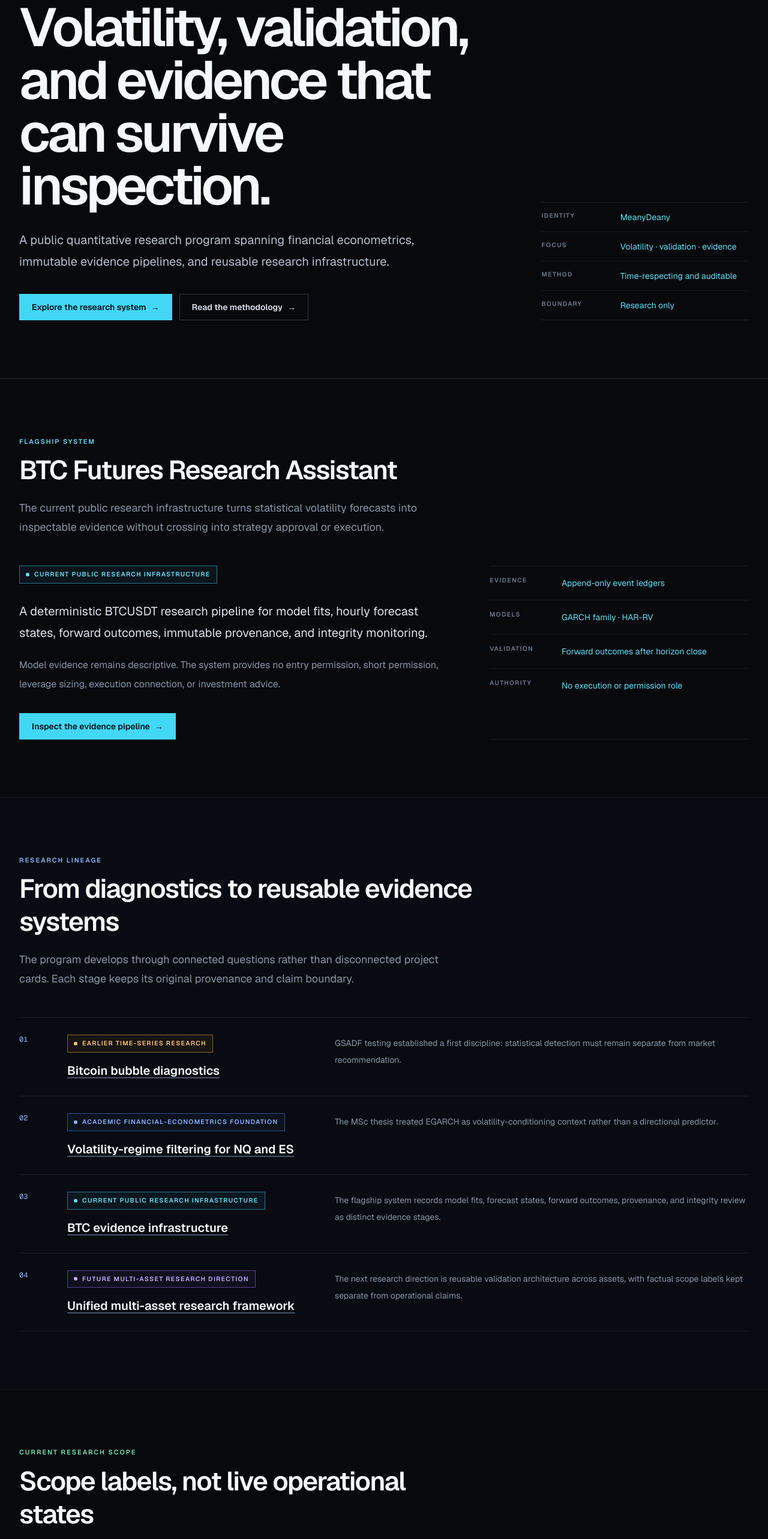
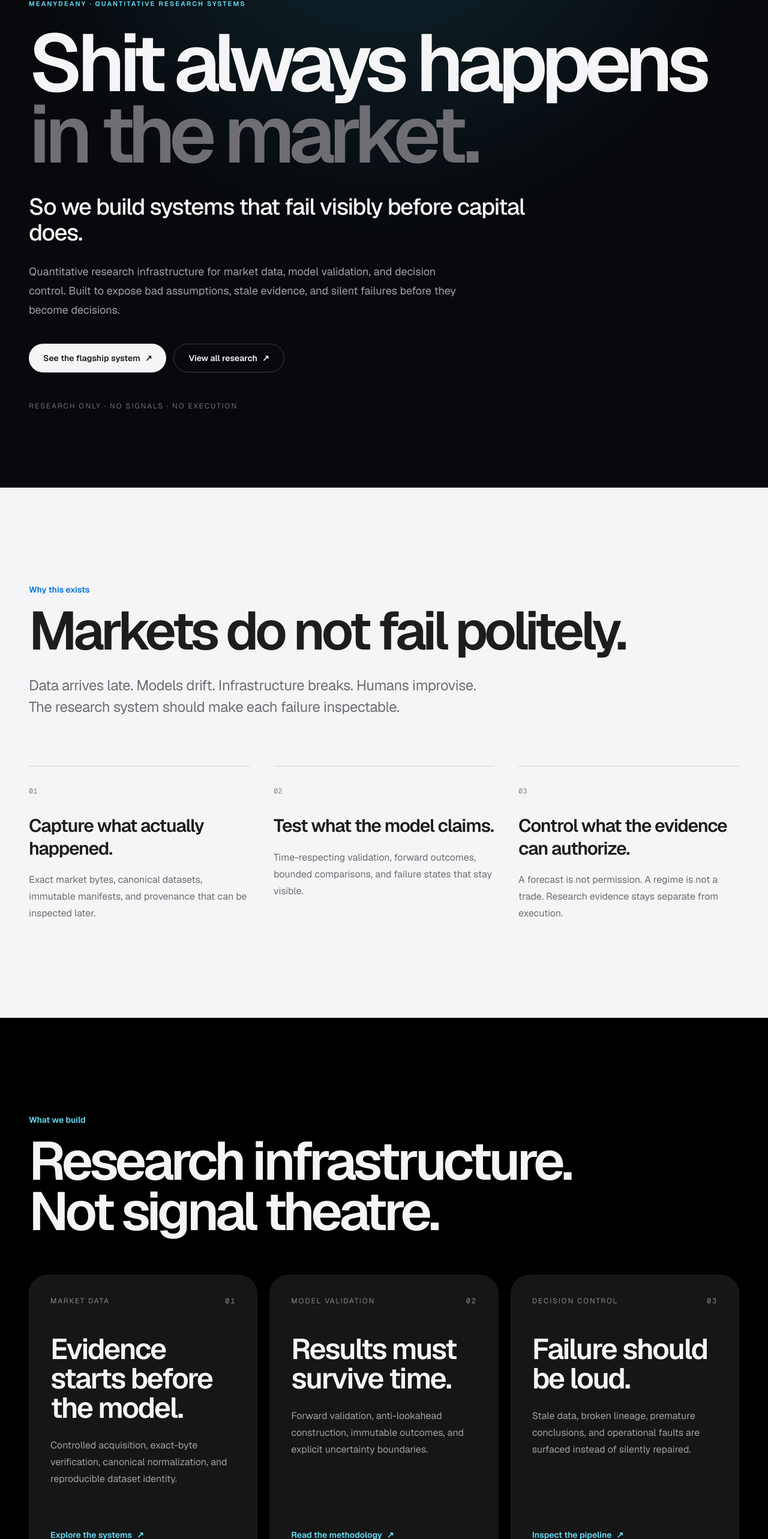
Before and after one commit to MeanyDeany/woosub-shin, a Next.js app: page / in a window 1280 px wide. Shown: the part 205-2771 px from the top of the page at 60% size. Built offline with nearby package versions, Linux system fonts and the light colour scheme.

Commit message:
Redesign homepage around a bold minimal research statement

```diff
--- a/app/page.tsx
+++ b/app/page.tsx
@@ -1,276 +1,252 @@
 import type { Metadata } from "next";
 import Link from "next/link";
-import {
-  CtaLink,
-  EditorialSection,
-  PageHero,
-  ResearchTag,
-  StatusLabel,
-} from "@/components/editorial";
 import { PageShell } from "@/components/site-shell";
 
 export const metadata: Metadata = {
-  title: "Research Program",
+  title: "Quantitative Research Systems",
   description:
-    "MeanyDeany is a public quantitative research program spanning financial econometrics, immutable evidence pipelines, and reusable research infrastructure.",
+    "MeanyDeany builds quantitative research infrastructure for market data, model validation, and decision control.",
 };
 
-const lineage = [
+const pillars = [
   {
-    accent: "amber" as const,
-    index: "01",
-    href: "/projects/bitcoin-bubble-gsadf",
-    label: "Earlier time-series research",
-    title: "Bitcoin bubble diagnostics",
-    detail: "GSADF testing established a first discipline: statistical detection must remain separate from market recommendation.",
+    number: "01",
+    title: "Capture what actually happened.",
+    detail:
+      "Exact market bytes, canonical datasets, immutable manifests, and provenance that can be inspected later.",
   },
   {
-    accent: "blue" as const,
-    index: "02",
-    href: "/projects/volatility-regime-filtering",
-    label: "Academic financial-econometrics foundation",
-    title: "Volatility-regime filtering for NQ and ES",
-    detail: "The MSc thesis treated EGARCH as volatility-conditioning context rather than a directional predictor.",
+    number: "02",
+    title: "Test what the model claims.",
+    detail:
+      "Time-respecting validation, forward outcomes, bounded comparisons, and failure states that stay visible.",
   },
   {
-    accent: "cyan" as const,
-    index: "03",
-    href: "/projects/btc-futures-research",
-    label: "Current public research infrastructure",
-    title: "BTC evidence infrastructure",
-    detail: "The flagship system records model fits, forecast states, forward outcomes, provenance, and integrity review as distinct evidence stages.",
-  },
-  {
-    accent: "violet" as const,
-    index: "04",
-    href: "/projects",
-    label: "Future multi-asset research direction",
-    title: "Unified multi-asset research framework",
-    detail: "The next research direction is reusable validation architecture across assets, with factual scope labels kept separate from operational claims.",
+    number: "03",
+    title: "Control what the evidence can authorize.",
+    detail:
+      "A forecast is not permission. A regime is not a trade. Research evidence stays separate from execution.",
   },
 ] as const;
 
-const scope = [
-  ["BTCUSDT", "Current research infrastructure", "cyan"],
-  ["NQ / ES", "Academic foundation", "blue"],
-  ["SPY / QQQ", "Controlled data-trial scope", "emerald"],
-  ["Gold", "Planned commodity research", "violet"],
+const systems = [
+  {
+    label: "Market data",
+    title: "Evidence starts before the model.",
+    detail:
+      "Controlled acquisition, exact-byte verification, canonical normalization, and reproducible dataset identity.",
+    href: "/projects",
+    link: "Explore the systems",
+  },
+  {
+    label: "Model validation",
+    title: "Results must survive time.",
+    detail:
+      "Forward validation, anti-lookahead construction, immutable outcomes, and explicit uncertainty boundaries.",
+    href: "/research",
+    link: "Read the methodology",
+  },
+  {
+    label: "Decision control",
+    title: "Failure should be loud.",
+    detail:
+      "Stale data, broken lineage, premature conclusions, and operational faults are surfaced instead of silently repaired.",
+    href: "/projects/btc-futures-research#evidence-pipeline",
+    link: "Inspect the pipeline",
+  },
 ] as const;
 
-const architecture = [
-  ["01", "Market Data", "Completed observations with explicit source identity"],
-  ["02", "Input Construction", "Time-aligned inputs with no silent repair"],
-  ["03", "Model Fits", "Narrow statistical specifications and frozen provenance"],
-  ["04", "Forecast States", "Descriptive model evidence without permission semantics"],
-  ["05", "Forward Outcomes", "Outcomes appended only after the horizon closes"],
-  ["06", "Integrity Review", "Duplicates, references, freshness, and failure states inspected"],
+const pipeline = [
+  "Market data",
+  "Canonical evidence",
+  "Model state",
+  "Forward outcome",
+  "Integrity review",
 ] as const;
 
-const principles = [
-  "No lookahead repair",
-  "No retrospective rewriting",
-  "No model-to-permission shortcut",
-  "No execution authority",
-] as const;
-
-const findings = [
-  "EGARCH was studied as a volatility-conditioning layer, not a direction predictor.",
-  "Its point estimate exceeded GARCH and GJR-GARCH in a pre-OOS comparison, but the difference was not statistically decisive.",
-  "HAR-Jump survived as a defensive risk-context candidate, not an entry signal.",
-  "Evidence integrity and operational reliability became part of the research methodology.",
-] as const;
+function Arrow() {
+  return <span aria-hidden="true">↗</span>;
+}
 
 export default function Home() {
   return (
     <PageShell>
-      <PageHero
-        eyebrow="MeanyDeany · Quantitative Research Systems"
-        title="Volatility, validation, and evidence that can survive inspection."
-        intro="A public quantitative research program spanning financial econometrics, immutable evidence pipelines, and reusable research infrastructure."
-        actions={
-          <>
-            <CtaLink href="#flagship" kind="primary">
-              Explore the research system
-            </CtaLink>
-            <CtaLink href="/research">Read the methodology</CtaLink>
-          </>
-        }
-        metadata={[
-          { label: "Identity", value: "MeanyDeany" },
-          { label: "Focus", value: "Volatility · validation · evidence" },
-          { label: "Method", value: "Time-respecting and auditable" },
-          { label: "Boundary", value: "Research only" },
-        ]}
+      <section className="relative isolate overflow-hidden bg-[#07090D]">
+        <div
+          aria-hidden="true"
+          className="pointer-events-none absolute inset-x-0 top-0 -z-10 h-[48rem] bg-[radial-gradient(circle_at_50%_-15%,rgba(66,215,245,0.16),transparent_58%)]"
         />
+        <div className="mx-auto flex min-h-[calc(100svh-4rem)] max-w-[1440px] flex-col justify-center px-5 py-24 sm:px-8 sm:py-32 lg:px-12">
+          <p className="text-[0.68rem] font-semibold uppercase tracking-[0.2em] text-[#67DFF7]">
+            MeanyDeany · Quantitative Research Systems
+          </p>
 
-      <EditorialSection
-        id="flagship"
-        eyebrow="Flagship system"
-        title="BTC Futures Research Assistant"
-        intro="The current public research infrastructure turns statistical volatility forecasts into inspectable evidence without crossing into strategy approval or execution."
+          <h1 className="mt-8 max-w-[78rem] text-[clamp(3.7rem,10.5vw,9rem)] font-semibold leading-[0.88] tracking-[-0.075em] text-[#F5F5F7]">
+            Shit always happens
+            <span className="block text-[#6E6E73]">in the market.</span>
+          </h1>
+
+          <p className="mt-10 max-w-[56rem] text-[clamp(1.45rem,3vw,2.7rem)] font-medium leading-[1.12] tracking-[-0.035em] text-[#F5F5F7]">
+            So we build systems that fail visibly before capital does.
+          </p>
+
+          <p className="mt-7 max-w-[46rem] text-base leading-7 text-[#A1A1A6] sm:text-lg sm:leading-8">
+            Quantitative research infrastructure for market data, model validation,
+            and decision control. Built to expose bad assumptions, stale evidence,
+            and silent failures before they become decisions.
+          </p>
+
+          <div className="mt-10 flex flex-col gap-3 sm:flex-row sm:flex-wrap">
+            <Link
+              href="/projects/btc-futures-research"
+              className="inline-flex min-h-12 items-center justify-center gap-2 rounded-full bg-[#F5F5F7] px-6 text-sm font-semibold text-[#1D1D1F] transition-transform hover:scale-[1.02] focus-visible:outline-none"
             >
-        <div className="grid gap-10 lg:grid-cols-[minmax(0,1.25fr)_minmax(19rem,0.75fr)] lg:gap-16">
-          <div>
-            <StatusLabel accent="cyan">Current public research infrastructure</StatusLabel>
-            <p className="mt-7 max-w-3xl text-xl leading-9 text-[#DCE3EC]">
-              A deterministic BTCUSDT research pipeline for model fits, hourly forecast
-              states, forward outcomes, immutable provenance, and integrity monitoring.
+              See the flagship system
+              <Arrow />
+            </Link>
+            <Link
+              href="/projects"
+              className="inline-flex min-h-12 items-center justify-center gap-2 rounded-full border border-white/20 px-6 text-sm font-semibold text-[#F5F5F7] transition-colors hover:border-white/45 hover:bg-white/[0.05] focus-visible:outline-none"
+            >
+              View all research
+              <Arrow />
+            </Link>
+          </div>
+
+          <p className="mt-12 text-xs uppercase tracking-[0.16em] text-[#6E6E73]">
+            Research only · No signals · No execution
           </p>
-            <p className="mt-5 max-w-3xl text-base leading-8 text-[#8996A8]">
-              Model evidence remains descriptive. The system provides no entry permission,
-              short permission, leverage sizing, execution connection, or investment advice.
+        </div>
+      </section>
+
+      <section className="bg-[#F5F5F7] text-[#1D1D1F]">
+        <div className="mx-auto max-w-[1440px] px-5 py-24 sm:px-8 sm:py-32 lg:px-12 lg:py-40">
+          <p className="text-sm font-semibold text-[#0071E3]">Why this exists</p>
+          <h2 className="mt-4 max-w-[68rem] text-[clamp(2.8rem,7vw,6.8rem)] font-semibold leading-[0.94] tracking-[-0.065em]">
+            Markets do not fail politely.
+          </h2>
+          <p className="mt-8 max-w-[48rem] text-xl leading-8 tracking-[-0.02em] text-[#6E6E73] sm:text-2xl sm:leading-9">
+            Data arrives late. Models drift. Infrastructure breaks. Humans improvise.
+            The research system should make each failure inspectable.
           </p>
-            <div className="mt-8">
-              <CtaLink href="/projects/btc-futures-research#evidence-pipeline" kind="primary">
-                Inspect the evidence pipeline
-              </CtaLink>
-            </div>
-          </div>
-          <dl className="border-y border-[#7E8B9D]/18">
-            {[
-              ["Evidence", "Append-only event ledgers"],
-              ["Models", "GARCH family · HAR-RV"],
-              ["Validation", "Forward outcomes after horizon close"],
-              ["Authority", "No execution or permission role"],
-            ].map(([label, value]) => (
-              <div key={label} className="grid gap-2 border-b border-[#7E8B9D]/12 py-4 last:border-b-0 sm:grid-cols-[7rem_1fr]">
-                <dt className="text-[0.65rem] font-semibold uppercase tracking-[0.13em] text-[#6F7D90]">{label}</dt>
-                <dd className="text-sm leading-6 text-[#67DFF7]">{value}</dd>
-              </div>
-            ))}
-          </dl>
-        </div>
-      </EditorialSection>
 
-      <EditorialSection
-        accent="blue"
-        eyebrow="Research lineage"
-        title="From diagnostics to reusable evidence systems"
-        intro="The program develops through connected questions rather than disconnected project cards. Each stage keeps its original provenance and claim boundary."
-        tone="deep"
-      >
-        <ol className="divide-y divide-[#7E8B9D]/15 border-y border-[#7E8B9D]/15">
-          {lineage.map((item) => (
-            <li
-              key={item.index}
-              className="grid gap-4 py-7 md:grid-cols-[3rem_minmax(13rem,0.75fr)_minmax(0,1.25fr)] md:gap-8"
-            >
-              <span className="font-mono text-xs text-[#8CB5FF]">{item.index}</span>
-              <div>
-                <StatusLabel accent={item.accent}>{item.label}</StatusLabel>
-                <h3 className="mt-4 text-xl font-semibold text-[#F4F7FB]">
-                  <Link className="underline decoration-[#475466] hover:decoration-[#42D7F5]" href={item.href}>
-                    {item.title}
-                  </Link>
+          <ol className="mt-20 grid gap-12 lg:grid-cols-3 lg:gap-10">
+            {pillars.map((pillar) => (
+              <li key={pillar.number} className="border-t border-black/15 pt-7">
+                <span className="font-mono text-xs text-[#86868B]">{pillar.number}</span>
+                <h3 className="mt-7 text-3xl font-semibold leading-tight tracking-[-0.04em]">
+                  {pillar.title}
                 </h3>
-              </div>
-              <p className="text-sm leading-7 text-[#8996A8]">{item.detail}</p>
+                <p className="mt-5 text-base leading-7 text-[#6E6E73]">
+                  {pillar.detail}
+                </p>
               </li>
             ))}
           </ol>
-      </EditorialSection>
+        </div>
+      </section>
 
-      <EditorialSection
-        accent="emerald"
-        eyebrow="Current research scope"
-        title="Scope labels, not live operational states"
-        intro="These labels describe the public research program's present and planned coverage. They do not report live market, model, server, or execution status."
+      <section className="bg-[#000000] text-[#F5F5F7]">
+        <div className="mx-auto max-w-[1440px] px-5 py-24 sm:px-8 sm:py-32 lg:px-12 lg:py-40">
+          <p className="text-sm font-semibold text-[#67DFF7]">What we build</p>
+          <h2 className="mt-4 max-w-[62rem] text-[clamp(2.8rem,7vw,6.5rem)] font-semibold leading-[0.94] tracking-[-0.065em]">
+            Research infrastructure. Not signal theatre.
+          </h2>
+
+          <div className="mt-16 grid gap-5 lg:grid-cols-3">
+            {systems.map((system, index) => (
+              <article
+                key={system.label}
+                className="flex min-h-[30rem] flex-col rounded-[2rem] bg-[#161617] p-7 sm:p-9"
               >
-        <dl className="divide-y divide-[#7E8B9D]/15 border-y border-[#7E8B9D]/15">
-          {scope.map(([asset, state, accent], index) => (
-            <div
-              key={asset}
-              className="grid gap-4 py-5 sm:grid-cols-[3rem_minmax(8rem,0.6fr)_minmax(0,1.4fr)] sm:items-center sm:gap-6"
+                <div className="flex items-center justify-between text-xs uppercase tracking-[0.15em] text-[#86868B]">
+                  <span>{system.label}</span>
+                  <span className="font-mono">0{index + 1}</span>
+                </div>
+                <h3 className="mt-12 text-4xl font-semibold leading-[1.02] tracking-[-0.045em] sm:text-5xl">
+                  {system.title}
+                </h3>
+                <p className="mt-6 text-base leading-7 text-[#A1A1A6]">
+                  {system.detail}
+                </p>
+                <Link
+                  href={system.href}
+                  className="mt-auto inline-flex w-fit items-center gap-2 pt-12 text-sm font-semibold text-[#67DFF7] hover:text-[#9DECFB] focus-visible:outline-none"
                 >
-              <span className="font-mono text-[0.68rem] text-[#79E8B5]">
-                {String(index + 1).padStart(2, "0")}
-              </span>
-              <dt className="font-mono text-sm font-semibold text-[#F4F7FB]">{asset}</dt>
-              <dd><StatusLabel accent={accent}>{state}</StatusLabel></dd>
-            </div>
-          ))}
-        </dl>
-      </EditorialSection>
-
-      <EditorialSection
-        accent="violet"
-        eyebrow="Research architecture"
-        title="A traceable path from observation to review"
-        intro="Each stage has one bounded responsibility, preserving the distinction between factual inputs, model output, later outcomes, and integrity decisions."
-        tone="deep"
-      >
-        <ol className="grid gap-px border border-[#7E8B9D]/15 bg-[#7E8B9D]/15 sm:grid-cols-2 lg:grid-cols-3">
-          {architecture.map(([index, title, detail]) => (
-            <li key={title} className="min-w-0 bg-[#0B0F16] p-6">
-              <span className="font-mono text-[0.65rem] text-[#C3AEFF]">{index}</span>
-              <h3 className="mt-5 text-base font-semibold text-[#F4F7FB]">{title}</h3>
-              <p className="mt-3 text-sm leading-7 text-[#8996A8]">{detail}</p>
-            </li>
-          ))}
-        </ol>
-        <div className="mt-8 flex flex-wrap gap-2">
-          {principles.map((principle) => <ResearchTag key={principle}>{principle}</ResearchTag>)}
-        </div>
-      </EditorialSection>
-
-      <EditorialSection
-        accent="amber"
-        eyebrow="Bounded findings"
-        title="What the research record currently supports"
-        intro="These statements preserve uncertainty and model-role limits. They are research findings, not trading instructions."
-        tone="warm"
-      >
-        <ol className="divide-y divide-[#7E8B9D]/15 border-y border-[#7E8B9D]/15">
-          {findings.map((finding, index) => (
-            <li key={finding} className="grid gap-3 py-5 sm:grid-cols-[3rem_1fr] sm:gap-6">
-              <span className="font-mono text-[0.68rem] text-[#FFC56F]">
-                {String(index + 1).padStart(2, "0")}
-              </span>
-              <p className="text-base leading-8 text-[#B6C0CF]">{finding}</p>
-            </li>
-          ))}
-        </ol>
-      </EditorialSection>
-
-      <EditorialSection
-        accent="blue"
-        eyebrow="Research record"
-        title="Papers and methodology"
-      >
-        <div className="divide-y divide-[#7E8B9D]/15 border-y border-[#7E8B9D]/15">
-          {[
-            ["Academic papers", "Original thesis and seminar-paper PDFs with their project context.", "/papers", "Open papers"],
-            ["Research methodology", "Time-respecting construction, narrow model roles, robust comparison, and visible failure states.", "/research", "Read methodology"],
-          ].map(([title, detail, href, label]) => (
-            <article key={href} className="grid gap-5 py-7 md:grid-cols-[minmax(12rem,0.6fr)_minmax(0,1fr)_auto] md:items-center md:gap-8">
-              <h3 className="text-xl font-semibold text-[#F4F7FB]">{title}</h3>
-              <p className="text-sm leading-7 text-[#8996A8]">{detail}</p>
-              <Link className="text-sm font-semibold text-[#DCE3EC] underline decoration-[#42D7F5]/45 hover:text-white" href={href}>
-                {label}
+                  {system.link}
+                  <Arrow />
                 </Link>
               </article>
             ))}
           </div>
-      </EditorialSection>
+        </div>
+      </section>
 
-      <EditorialSection
-        eyebrow="Research correspondence"
-        title="Questions, critiques, and technical correspondence"
-        tone="deep"
-      >
-        <div className="grid gap-8 lg:grid-cols-[minmax(0,1fr)_auto] lg:items-end">
+      <section className="bg-[#F5F5F7] text-[#1D1D1F]">
+        <div className="mx-auto max-w-[1440px] px-5 py-24 sm:px-8 sm:py-32 lg:px-12 lg:py-40">
+          <div className="grid gap-16 lg:grid-cols-[minmax(0,1.1fr)_minmax(20rem,0.9fr)] lg:items-end">
             <div>
-            <p className="max-w-3xl text-lg leading-8 text-[#B6C0CF]">
-              Correspondence about the public research program, its methodology, or
-              professional applications of auditable quantitative research is welcome.
-            </p>
-            <p className="mt-4 font-mono text-[0.65rem] uppercase tracking-[0.12em] text-[#566274]">
-              Public research identity: MeanyDeany
+              <p className="text-sm font-semibold text-[#0071E3]">Flagship system</p>
+              <h2 className="mt-4 max-w-[54rem] text-[clamp(3rem,7vw,7rem)] font-semibold leading-[0.92] tracking-[-0.07em]">
+                A research system should show its work.
+              </h2>
+              <p className="mt-8 max-w-[44rem] text-xl leading-8 text-[#6E6E73] sm:text-2xl sm:leading-9">
+                The BTC Futures Research Assistant separates data, model states,
+                later outcomes, and integrity review into an inspectable evidence chain.
               </p>
             </div>
-          <CtaLink href="/contact" kind="primary">Contact</CtaLink>
+
+            <div className="rounded-[2rem] bg-white p-7 shadow-[0_20px_80px_rgba(0,0,0,0.08)] sm:p-9">
+              <p className="text-xs font-semibold uppercase tracking-[0.16em] text-[#86868B]">
+                Evidence pipeline
+              </p>
+              <ol className="mt-7 divide-y divide-black/10">
+                {pipeline.map((stage, index) => (
+                  <li key={stage} className="flex items-center gap-5 py-4 first:pt-0 last:pb-0">
+                    <span className="font-mono text-xs text-[#0071E3]">
+                      {String(index + 1).padStart(2, "0")}
+                    </span>
+                    <span className="text-base font-semibold">{stage}</span>
+                  </li>
+                ))}
+              </ol>
+              <Link
+                href="/projects/btc-futures-research#evidence-pipeline"
+                className="mt-9 inline-flex min-h-12 items-center justify-center gap-2 rounded-full bg-[#1D1D1F] px-6 text-sm font-semibold text-white transition-transform hover:scale-[1.02] focus-visible:outline-none"
+              >
+                Inspect the evidence pipeline
+                <Arrow />
+              </Link>
             </div>
-      </EditorialSection>
+          </div>
+        </div>
+      </section>
+
+      <section className="bg-[#07090D] text-[#F5F5F7]">
+        <div className="mx-auto max-w-[1440px] px-5 py-24 text-center sm:px-8 sm:py-32 lg:px-12 lg:py-40">
+          <p className="mx-auto max-w-[68rem] text-[clamp(2.8rem,7.5vw,7.3rem)] font-semibold leading-[0.92] tracking-[-0.07em]">
+            No black box.
+            <span className="block text-[#6E6E73]">No silent repair.</span>
+            No hidden permission.
+          </p>
+          <div className="mt-12 flex flex-col justify-center gap-3 sm:flex-row">
+            <Link
+              href="/research"
+              className="inline-flex min-h-12 items-center justify-center gap-2 rounded-full bg-[#F5F5F7] px-6 text-sm font-semibold text-[#1D1D1F] transition-transform hover:scale-[1.02] focus-visible:outline-none"
+            >
+              Read the methodology
+              <Arrow />
+            </Link>
+            <Link
+              href="/contact"
+              className="inline-flex min-h-12 items-center justify-center gap-2 rounded-full border border-white/20 px-6 text-sm font-semibold text-[#F5F5F7] transition-colors hover:border-white/45 hover:bg-white/[0.05] focus-visible:outline-none"
+            >
+              Contact
+              <Arrow />
+            </Link>
+          </div>
+        </div>
+      </section>
     </PageShell>
   );
 }
```
Lines whose indentation alone changed are shown as unchanged.
